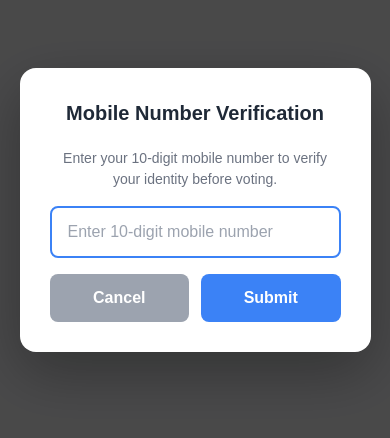
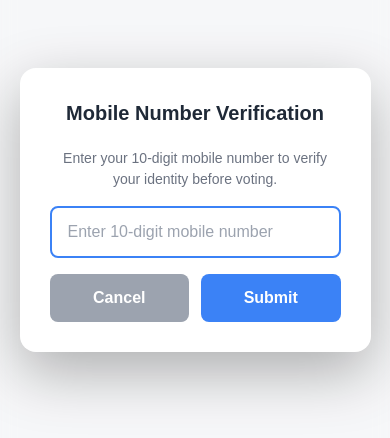
Before and after one commit to kherwalbazaar/EVM-Machine, a website: page index.html in a window 390 px wide. Shown: the part 212-650 px from the top of the page. Drawn offline with nearby package versions, Linux system fonts and the light colour scheme.

Commit message:
Change mobile modal background to blur effect

```diff
--- a/index.html
+++ b/index.html
@@ -448,7 +448,9 @@
     .mobile-modal {
       position: fixed;
       inset: 0;
-      background: rgba(0,0,0,0.7);
+      background: rgba(255,255,255,0.3);
+      -webkit-backdrop-filter: blur(8px);
+      backdrop-filter: blur(8px);
       display: none;
       justify-content: center;
       align-items: center;
```
